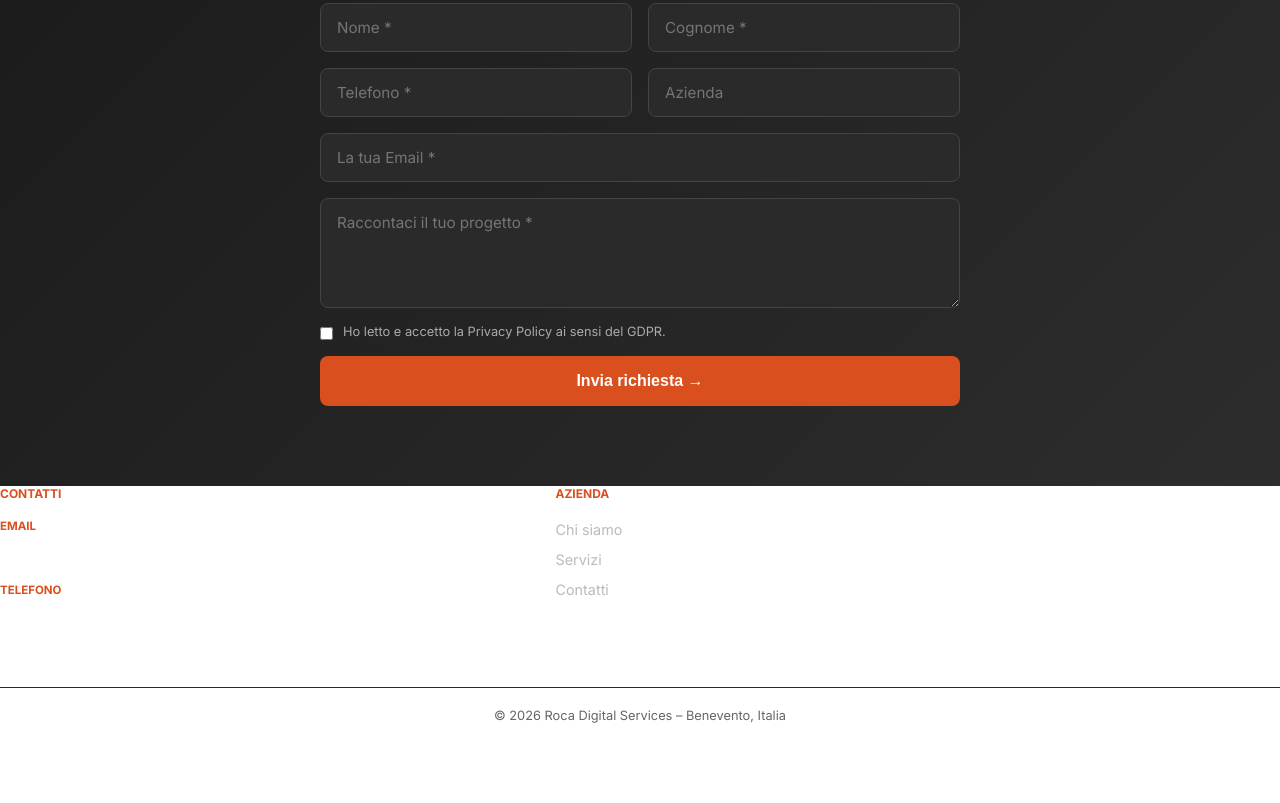
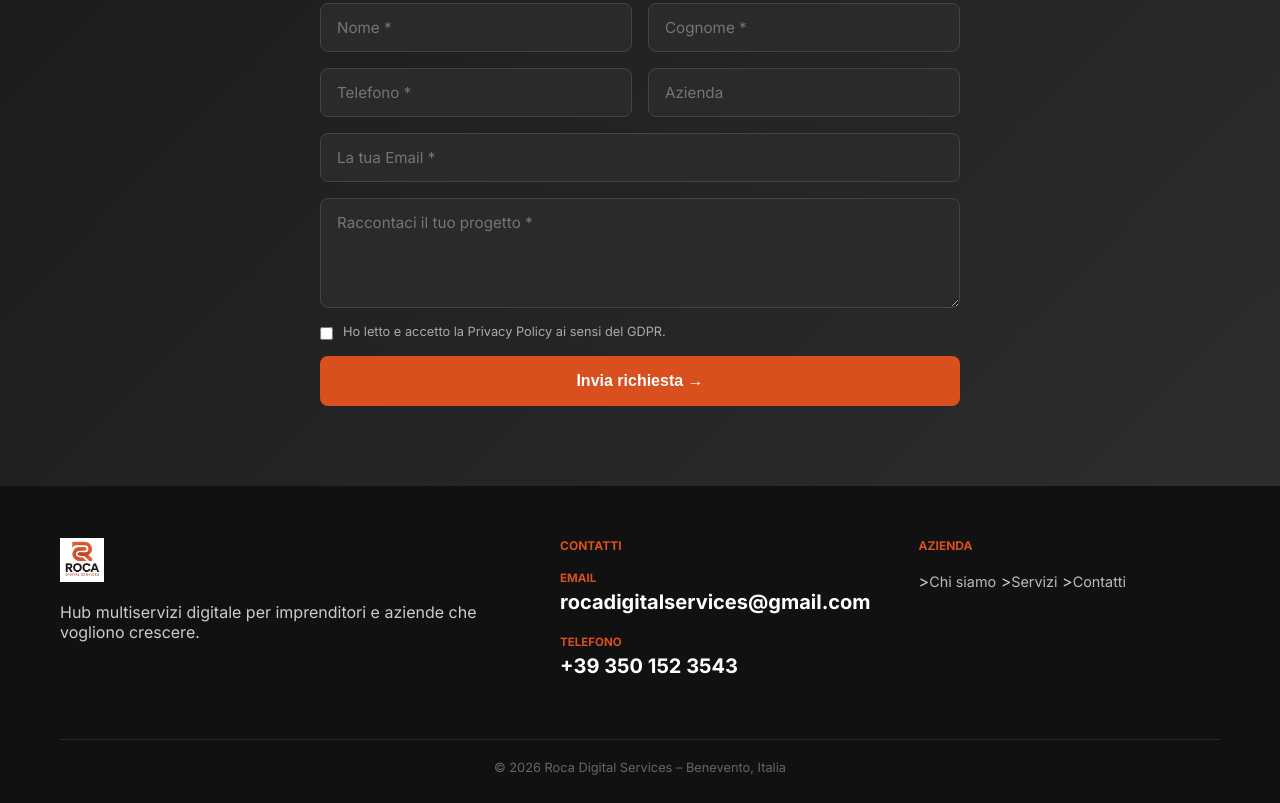
Before and after one commit to Middu007/RocaDigital, a plain HTML site: page index.html in a window 1280 px wide. Shown: the part 1815-2618 px from the top of the page. Before the commit the page ends 2538 px from the top, so only its background shows below. Drawn offline with Linux system fonts and the light colour scheme.

Commit message:
Update index.html

```diff
--- a/index.html
+++ b/index.html
@@ -334,7 +334,12 @@
   </section>
 
   <!-- FOOTER -->
+<footer>
 <div class="footer-grid">
+<div>
+<img src="roca-logo.png" alt="Roca Logo" />
+<p>Hub multiservizi digitale per imprenditori e aziende che vogliono crescere.</p>
+</div>
 <div class="footer-col">
 <h4>Contatti</h4>
 <div class="contact-label">Email</div>
@@ -345,9 +350,9 @@
 <div class="footer-col">
 <h4>Azienda</h4>
 <ul>
-          <li><a href="#perche">Chi siamo</a></li>
-          <li><a href="#servizi">Servizi</a></li>
-          <li><a href="#contatto">Contatti</a></li>
+><a href="#perche">Chi siamo</a></li>
+><a href="#servizi">Servizi</a></li>
+><a href="#contatto">Contatti</a></li>
 </ul>
 </div>
 </div>
```
Lines whose indentation alone changed are shown as unchanged.
